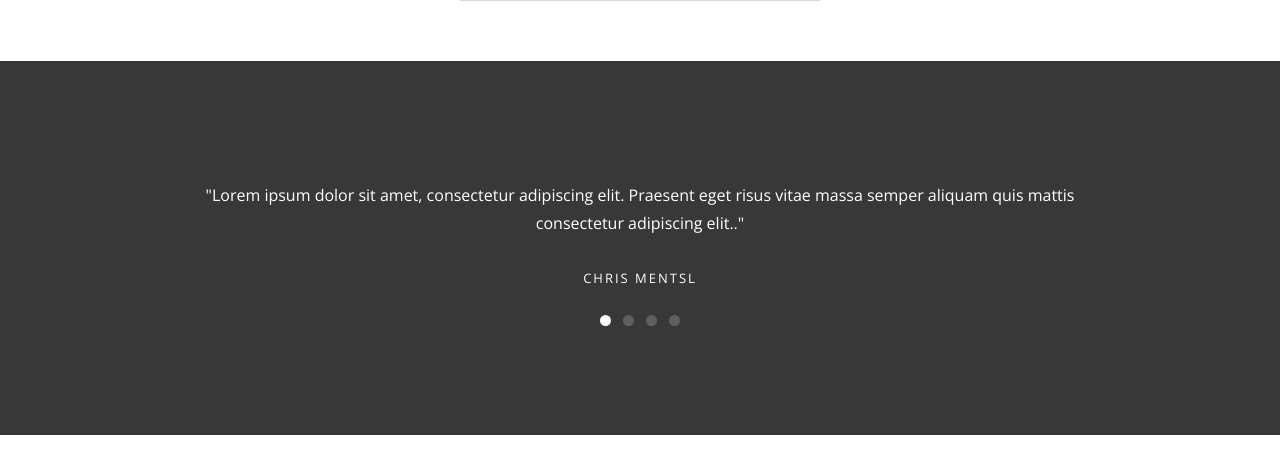
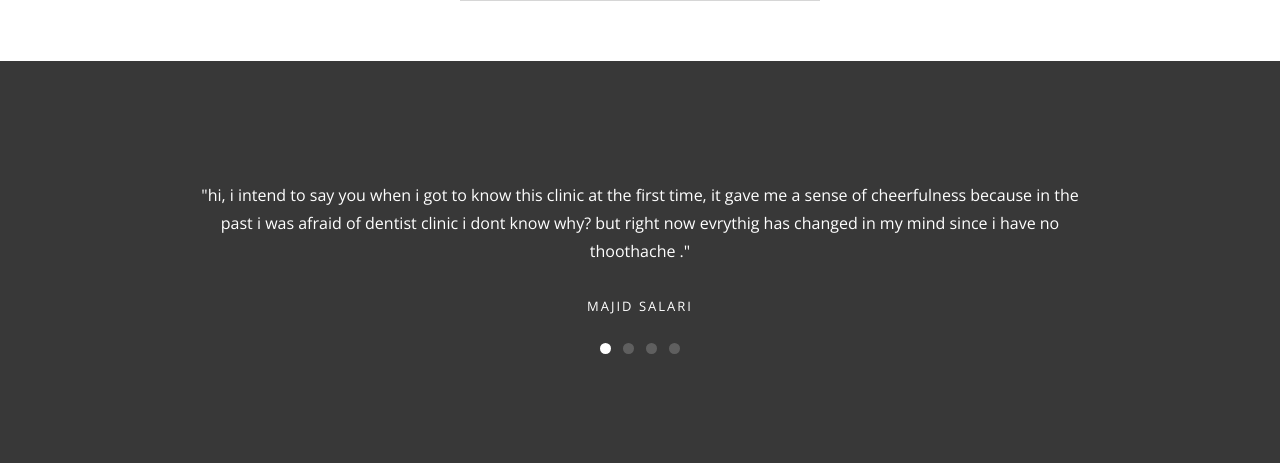
Before and after one commit to Mansouraran/dentalDjango, a Django app: page / in a window 1280 px wide. Shown: the part 4589-5052 px from the top of the page. Before the commit the page ends 5024 px from the top, so only its background shows below. Run offline with Django 3.2, Linux system fonts and the light colour scheme; parts of the project's set-up code (start-up, migrations or seed data) failed here and were passed over; some libraries are stand-ins or nearby versions; some web fonts are replaced.

Commit message:
tweaked testimoni of index.html

```diff
--- a/website/templates/index.html
+++ b/website/templates/index.html
@@ -400,9 +400,9 @@
           <li>
             <div class="col-md-12">
               <blockquote>
-                <h1>"Lorem ipsum dolor sit amet, consectetur adipiscing elit. Praesent eget risus vitae massa
-semper aliquam quis mattis consectetur adipiscing elit.." </h1>
-                <p>Chris Mentsl</p>
+                <h1>"hi, i intend to say you when i got to know this clinic at the first time, it gave me a sense of cheerfulness because in the past i was afraid of
+                  dentist clinic i dont know why? but right now evrythig has changed in my mind since i have no thoothache ." </h1>
+                <p>Majid Salari</p>
               </blockquote>
             </div>
           </li>
```
